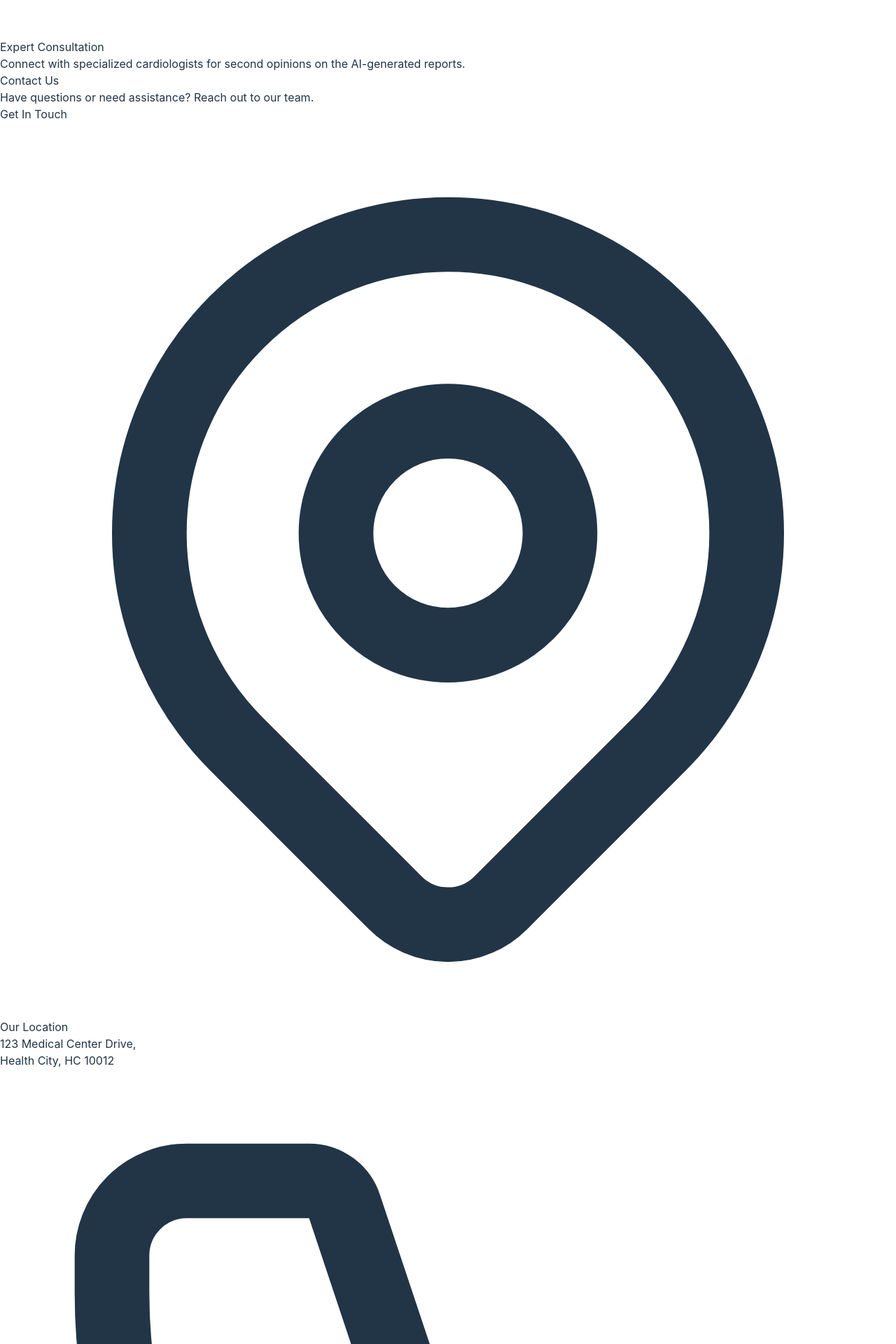
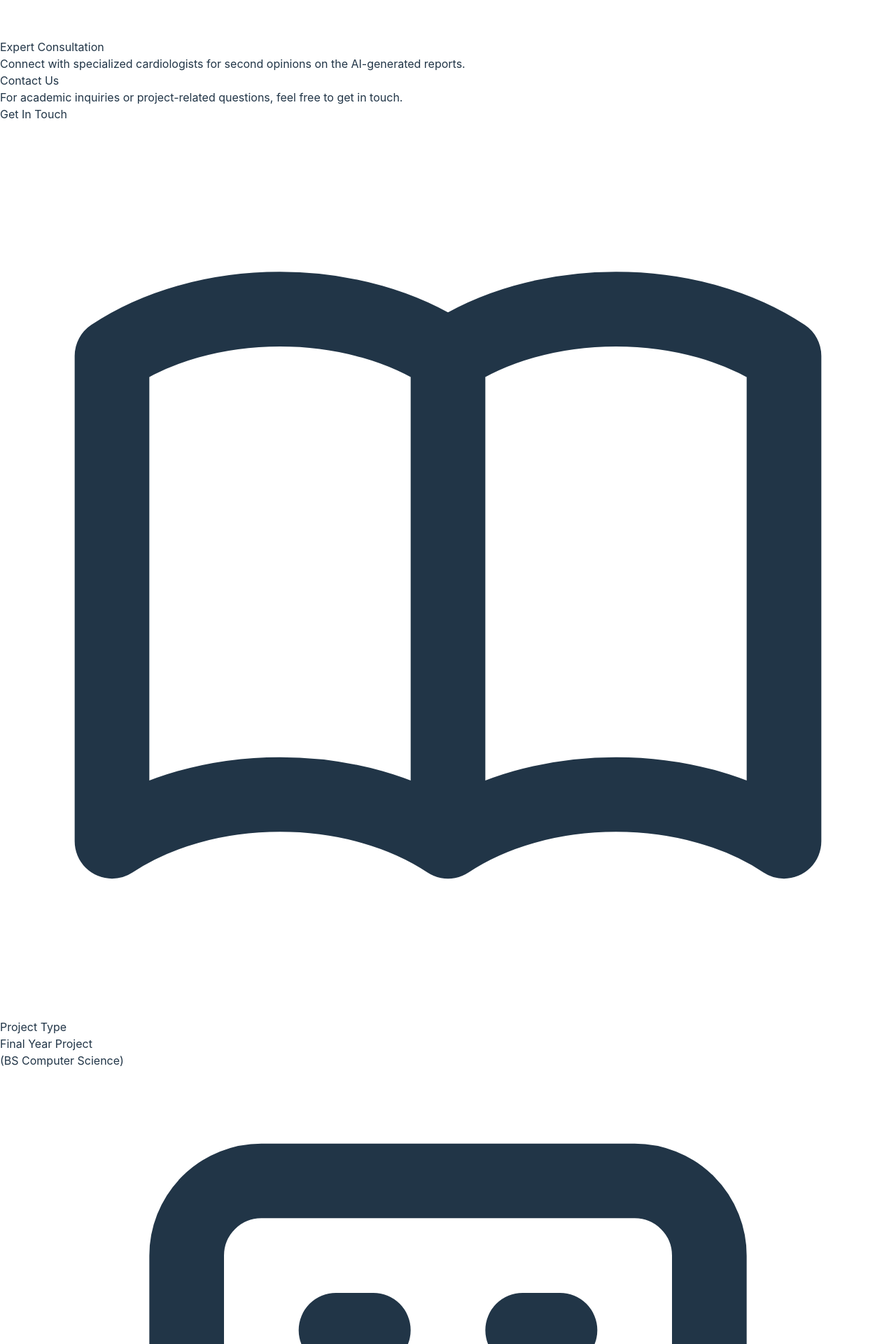
Before and after one commit to FaseehBajwa298/Heart-valve-detection, a React (Vite) app in the folder heart-valve-app/: page / in a window 1280 px wide. Shown: the part 6980-8900 px from the top of the page at 70% size. Built offline with nearby package versions, Linux system fonts and the light colour scheme.

Commit message:
Update Contact

```diff
--- a/heart-valve-app/src/components/Contact.jsx
+++ b/heart-valve-app/src/components/Contact.jsx
@@ -31,7 +31,7 @@ const Contact = () => {
           <h2 className="text-3xl md:text-4xl font-bold text-[#1a2e35] mb-4">Contact Us</h2>
           <div className="w-20 h-1 bg-blue-500 mx-auto"></div>
           <p className="mt-4 text-gray-600 max-w-2xl mx-auto">
-            Have questions or need assistance? Reach out to our team.
+            For academic inquiries or project-related questions, feel free to get in touch.
           </p>
         </div>
 
@@ -44,25 +44,36 @@ const Contact = () => {
               <div className="flex items-start gap-4">
                 <div className="bg-blue-100 p-3 rounded-full text-blue-600">
                   <svg xmlns="http://www.w3.org/2000/svg" className="h-6 w-6" fill="none" viewBox="0 0 24 24" stroke="currentColor">
-                    <path strokeLinecap="round" strokeLinejoin="round" strokeWidth={2} d="M17.657 16.657L13.414 20.9a1.998 1.998 0 01-2.827 0l-4.244-4.243a8 8 0 1111.314 0z" />
-                    <path strokeLinecap="round" strokeLinejoin="round" strokeWidth={2} d="M15 11a3 3 0 11-6 0 3 3 0 016 0z" />
+                    <path strokeLinecap="round" strokeLinejoin="round" strokeWidth={2} d="M12 6.253v13m0-13C10.832 5.477 9.246 5 7.5 5S4.168 5.477 3 6.253v13C4.168 18.477 5.754 18 7.5 18s3.332.477 4.5 1.253m0-13C13.168 5.477 14.754 5 16.5 5c1.747 0 3.332.477 4.5 1.253v13C19.832 18.477 18.247 18 16.5 18c-1.746 0-3.332.477-4.5 1.253" />
                   </svg>
                 </div>
                 <div>
-                  <h4 className="font-bold text-gray-800">Our Location</h4>
-                  <p className="text-gray-600 text-sm mt-1">123 Medical Center Drive,<br />Health City, HC 10012</p>
+                  <h4 className="font-bold text-gray-800">Project Type</h4>
+                  <p className="text-gray-600 text-sm mt-1">Final Year Project<br/>(BS Computer Science)</p>
                 </div>
               </div>
 
               <div className="flex items-start gap-4">
                 <div className="bg-blue-100 p-3 rounded-full text-blue-600">
                   <svg xmlns="http://www.w3.org/2000/svg" className="h-6 w-6" fill="none" viewBox="0 0 24 24" stroke="currentColor">
-                    <path strokeLinecap="round" strokeLinejoin="round" strokeWidth={2} d="M3 5a2 2 0 012-2h3.28a1 1 0 01.948.684l1.498 4.493a1 1 0 01-.502 1.21l-2.257 1.13a11.042 11.042 0 005.516 5.516l1.13-2.257a1 1 0 011.21-.502l4.493 1.498a1 1 0 01.684.949V19a2 2 0 01-2 2h-1C9.716 21 3 14.284 3 6V5z" />
+                    <path strokeLinecap="round" strokeLinejoin="round" strokeWidth={2} d="M19 21V5a2 2 0 00-2-2H7a2 2 0 00-2 2v16m14 0h2m-2 0h-5m-9 0H3m2 0h5M9 7h1m-1 4h1m4-4h1m-1 4h1m-5 10v-5a1 1 0 011-1h2a1 1 0 011 1v5m-4 0h4" />
                   </svg>
                 </div>
                 <div>
-                  <h4 className="font-bold text-gray-800">Phone Number</h4>
-                  <p className="text-gray-600 text-sm mt-1">+1 (555) 123-4567</p>
+                  <h4 className="font-bold text-gray-800">Institution</h4>
+                  <p className="text-gray-600 text-sm mt-1">Riphah International University</p>
+                </div>
+              </div>
+
+              <div className="flex items-start gap-4">
+                <div className="bg-blue-100 p-3 rounded-full text-blue-600">
+                  <svg xmlns="http://www.w3.org/2000/svg" className="h-6 w-6" fill="none" viewBox="0 0 24 24" stroke="currentColor">
+                    <path strokeLinecap="round" strokeLinejoin="round" strokeWidth={2} d="M13 16h-1v-4h-1m1-4h.01M21 12a9 9 0 11-18 0 9 9 0 0118 0z" />
+                  </svg>
+                </div>
+                <div>
+                  <h4 className="font-bold text-gray-800">Purpose</h4>
+                  <p className="text-gray-600 text-sm mt-1">Academic & research-related communication</p>
                 </div>
               </div>
 
@@ -73,8 +84,8 @@ const Contact = () => {
                   </svg>
                 </div>
                 <div>
-                  <h4 className="font-bold text-gray-800">Email Address</h4>
-                  <p className="text-gray-600 text-sm mt-1">support@heartvalveai.com</p>
+                  <h4 className="font-bold text-gray-800">Email</h4>
+                  <p className="text-gray-600 text-sm mt-1">fyp.heartvalve@gmail.com</p>
                 </div>
               </div>
             </div>
@@ -113,7 +124,7 @@ const Contact = () => {
               </div>
 
               <div>
-                <label htmlFor="subject" className="block text-sm font-medium text-gray-700 mb-2">Subject</label>
+                <label htmlFor="subject" className="block text-sm font-medium text-gray-700 mb-2">Inquiry Type</label>
                 <input
                   type="text"
                   id="subject"
@@ -127,7 +138,7 @@ const Contact = () => {
               </div>
 
               <div>
-                <label htmlFor="message" className="block text-sm font-medium text-gray-700 mb-2">Message</label>
+                <label htmlFor="message" className="block text-sm font-medium text-gray-700 mb-2">Your Message</label>
                 <textarea
                   id="message"
                   name="message"
```
